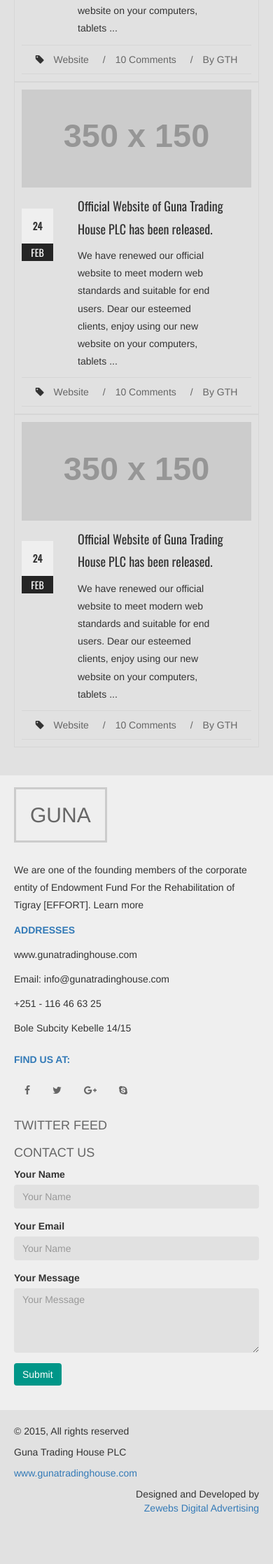
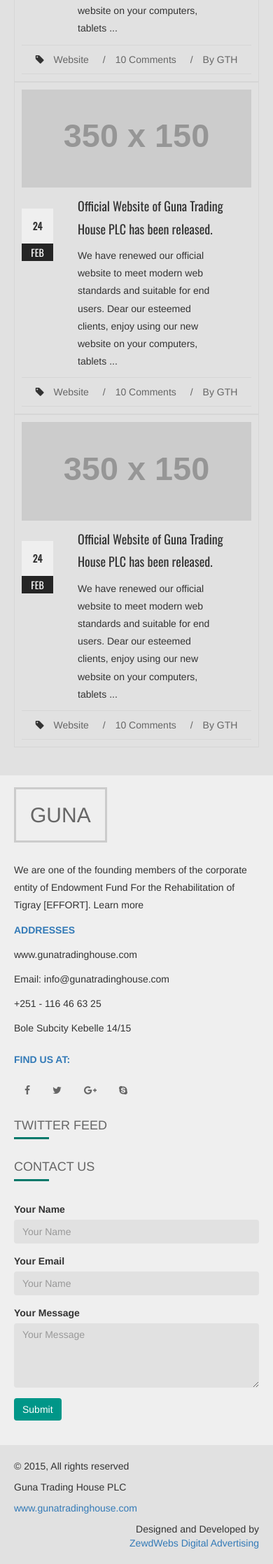
Before and after one commit to guna-trading-house/website, a Jekyll site: the page index.html, which Jekyll copies as it is, in a window 390 px wide. Shown: the part 2922-5157 px from the top of the page at 70% size. Built offline with Jekyll 4.4.1, drawn with Linux system fonts in a browser that asks for light colours; Markdown is read by kramdown in place of the engine named in the settings; before the commit the page ends 5107 px from its top, so only the background shows below that.

Commit message:
Changed Zewebs to Zewdwebs Created the short underline on footer column headings Created hover background for navbar links

```diff
--- a/css/styles.css
+++ b/css/styles.css
@@ -57,6 +57,7 @@
 
 .dark-green,
 .block-title:after,
+#footer .column-heading:after,
 #DARK-GREEN { background: #00796b; }
 
 .light-grey,
@@ -66,6 +67,7 @@
 #LIGHT-GREY { background: #efefef; }
 
 .grey,
+nav.navbar .navbar-nav > li a:hover,
 #GREY { background: #eaeaea; }
 
 .dark-grey,
@@ -205,6 +207,7 @@
 #SM-MARGIN-BOTTOM { margin-bottom: 20px; }
 .md-margin-bottom,
 .service-block,
+#footer .column-heading,
 #MD-MARGIN-BOTTOM { margin-bottom: 40px; }
 .lg-margin-bottom,
 .section-title,
@@ -221,7 +224,6 @@
 /**********************************
         PADDING
 **********************************/
-
 .xs-padding-top,
 .news-block, .news-footer,
 #XS-PADDING-TOP { padding-top: 10px; }
@@ -290,6 +292,13 @@
 .xlg-padding-left,
 .news-title, .news-content,
 #XLG-PADDING-LEFT { padding-left: 80px; }
+
+.no-y-padding,
+nav.navbar li a, /* It's line height has been equaled to the height of the navbar below */
+#NO-Y-PADDING {
+  padding-top: 0;
+  padding-bottom: 0;
+}
 
 /**********************************
         BORDERS
@@ -384,7 +393,8 @@
     line-height: 60px;
   }
   nav.navbar li a {
-    line-height: 60px;
+    /* Its vertical padding has been reset above */
+    line-height: 100px;
   }
 
 .slider-height,
@@ -460,6 +470,16 @@
 .news-image,
 #HIDE-OVERFLOW {
   overflow: hidden;
+}
+
+/**********************************
+        ALIGNMENTS
+**********************************/
+.push-to-center,
+.block-title:after,
+#PUSH-TO-CENTER {
+  left: 50%;
+  margin-left: -25px;
 }
 
 /**********************************
@@ -562,8 +582,6 @@
   height: 3px;
   position: absolute;
   bottom: -10px;
-  left: 50%;
-  margin-left: -25px;
 }
 
 .news-date,
--- a/index.html
+++ b/index.html
@@ -290,7 +290,7 @@
             <p>Guna Trading House PLC</p>
             <p><a href="http://www.gunatradinghouse.com">www.gunatradinghouse.com</a></p>
           </div>
-          <div class="col-md-offset-4 col-md-2 text-right">Designed and Developed by<br><a href="http://merhawifissehaye.github.io/works" target="_blank">Zewebs Digital Advertising</a></div>
+          <div class="col-md-offset-4 col-md-2 text-right">Designed and Developed by<br><a href="http://merhawifissehaye.github.io/works" target="_blank">ZewdWebs Digital Advertising</a></div>
       </div>
   </section>
 
```
